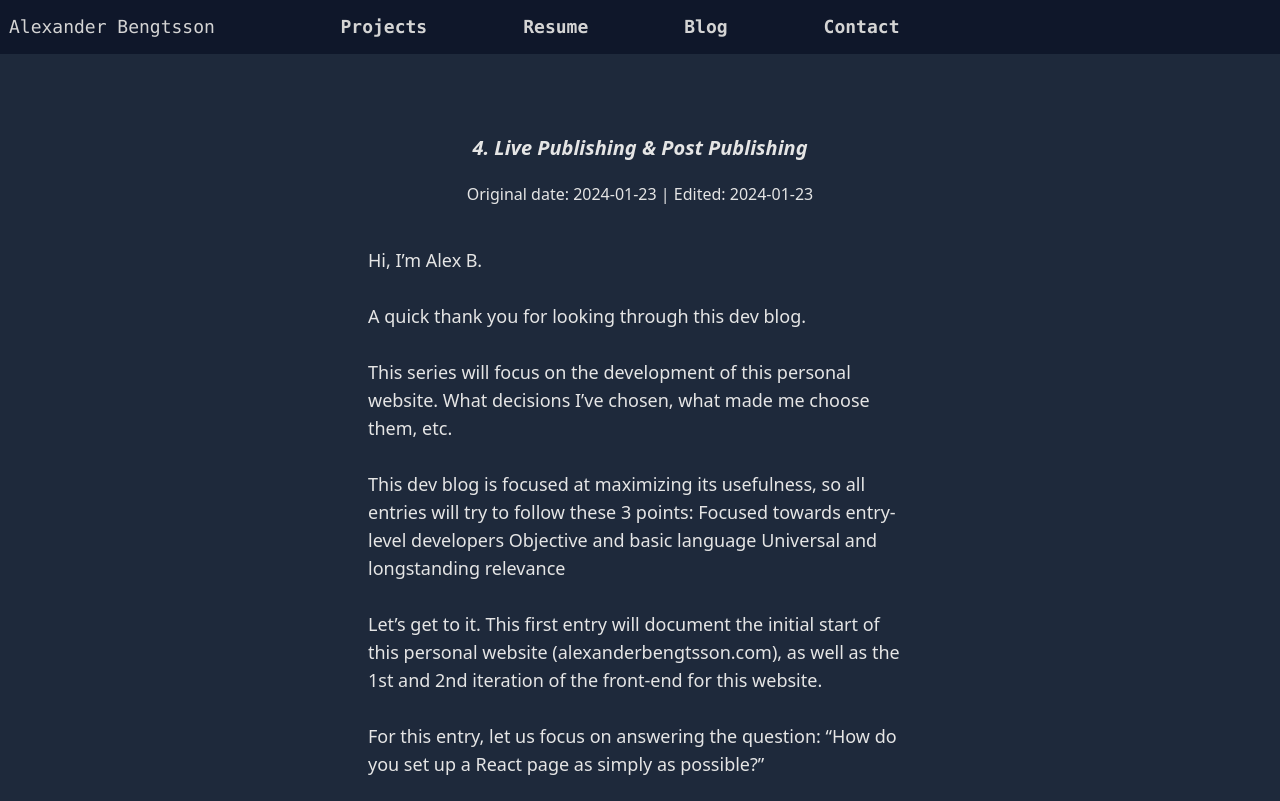
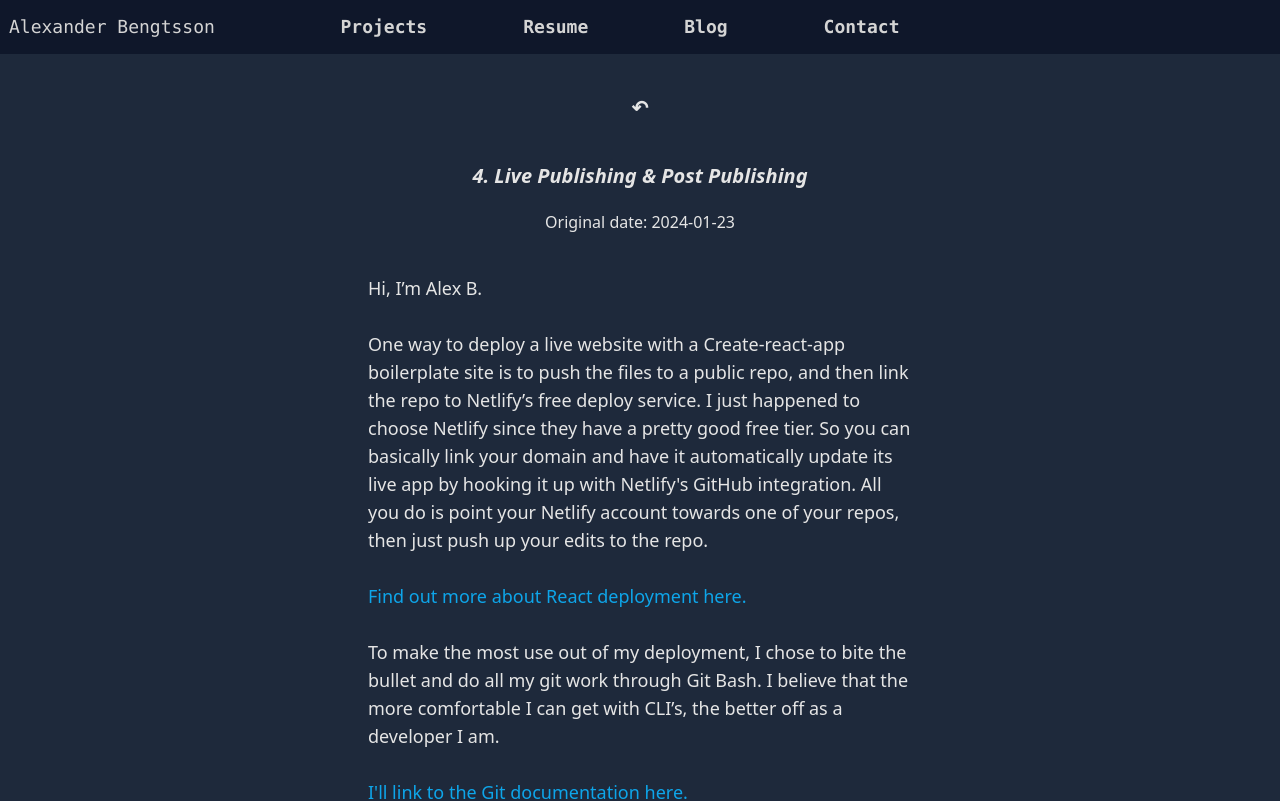
Before and after one commit to Panabana/panabana-portfolio-2024, a React (Create React App) app: page /Series1Post4 in a window 1280 px wide. Shown: the top 801 px of the page. Built offline with nearby package versions, Linux system fonts and the light colour scheme.

Commit message:
Series 1 Entry Post 4

```diff
--- a/src/pages/series/Series1.js
+++ b/src/pages/series/Series1.js
@@ -10,7 +10,12 @@ export default function Blog() {
                     Blog Series 1
                 </h2>
                 <div className="text-center">
-                    <h3 className="p-6 font-medium text-base sm:text-2xl mt-[15%]">
+                    <h3 className="mb-6 font-bold text-base sm:text-2xl mt-[10%]">
+                        <Link
+                            to="/Blog"
+                            className="hover:text-white">←
+                        </Link>
+                        <br /><br />
                         Series 1 - The Personal Portfolio
                     </h3>
                     <div className="p-2">
--- a/src/pages/series/series1/Series1Post2.js
+++ b/src/pages/series/series1/Series1Post2.js
@@ -1,3 +1,4 @@
+import { Link } from "react-router-dom";
 import React from "react";
 import Footer from "../../Footer";
 
@@ -7,6 +8,12 @@ export default function Series1Post2() {
             <div className="flex-grow text-neutral-200 bg-slate-800 py-8 sm:py-10">
                 <div id="projects" className="container mx-auto min-h-dvh justify-center body-font">
                     <div className="container px-5 mx-auto lg:px-40">
+                        <p className="text-center font-bold text-base sm:text-xl">
+                            <Link
+                                to="/Series1"
+                                className="hover:text-white">↶
+                            </Link>
+                        </p>
                         <h2 className="sm:text-xl text-lg text-center italic font-bold mt-5 p-5">
                             2. About Subdomains or Multiple Site Pages
                         </h2>
--- a/src/pages/series/series1/Series1Post3.js
+++ b/src/pages/series/series1/Series1Post3.js
@@ -1,3 +1,4 @@
+import { Link } from "react-router-dom";
 import React from "react";
 import Footer from "../../Footer";
 
@@ -7,6 +8,12 @@ export default function Series1Post3() {
             <div className="flex-grow text-neutral-200 bg-slate-800 py-8 sm:py-10">
                 <div id="projects" className="container mx-auto min-h-dvh justify-center body-font">
                     <div className="container px-5 mx-auto lg:px-40">
+                        <p className="text-center font-bold text-base sm:text-xl">
+                            <Link
+                                to="/Series1"
+                                className="hover:text-white">↶
+                            </Link>
+                        </p>
                         <h2 className="sm:text-xl text-lg text-center italic font-bold mt-5 p-5">
                             3. To Create a More Dynamic UI
                         </h2>
--- a/src/pages/series/series1/Series1Post4.js
+++ b/src/pages/series/series1/Series1Post4.js
@@ -1,3 +1,4 @@
+import { Link } from "react-router-dom";
 import React from "react";
 import Footer from "../../Footer";
 
@@ -7,85 +8,60 @@ export default function Series1Post4() {
             <div className="flex-grow text-neutral-200 bg-slate-800 py-8 sm:py-10">
                 <div id="projects" className="container mx-auto min-h-dvh justify-center body-font">
                     <div className="container px-5 mx-auto lg:px-40">
+                        <p className="text-center font-bold text-base sm:text-xl">
+                            <Link
+                                to="/Series1"
+                                className="hover:text-white">↶
+                            </Link>
+                        </p>
                         <h2 className="sm:text-xl text-lg text-center italic font-bold mt-5 p-5">
                             4. Live Publishing & Post Publishing
                         </h2>
                         <h3 className="sm:text-base text-xs text-center">
-                            Original date: 2024-01-23 | Edited: 2024-01-23
+                            Original date: 2024-01-23
                         </h3>
                         <p className="mx-auto text-base sm:text-lg text-left p-10 w-[99%] sm:w-[65%]">
                             Hi, I’m Alex B.
                             <br /><br />
-                            A quick thank you for looking through this dev blog.
+                            One way to deploy a live website with a Create-react-app boilerplate site is to push
+                            the files to a public repo, and then link the repo to Netlify’s free deploy service.
+                            I just happened to choose Netlify since they have a pretty good free tier.
+                            So you can basically link your domain and have it automatically update its live app
+                            by hooking it up with Netlify's GitHub integration. All you do is point your Netlify account
+                            towards one of your repos, then just push up your edits to the repo.
                             <br /><br />
-                            This series will focus on the development of this
-                            personal website. What decisions I’ve chosen, what made me choose them, etc.
-                            <br /><br />
-                            This dev blog is focused at maximizing its usefulness, so all entries will try to follow these 3 points:
-                            Focused towards entry-level developers
-                            Objective and basic language
-                            Universal and longstanding relevance
-                            <br /><br />
-                            Let’s get to it. This first entry will document the initial start of this personal website (alexanderbengtsson.com),
-                            as well as the 1st and 2nd iteration of the front-end for this website.
-                            <br /><br />
-                            For this entry, let us focus on answering the question: “How do you set up a React page as simply as possible?”
-                            <br /><br />
-                            For those who do not know, the answer is easy:
-                            <br />
                             <a
-                                href="https://react.dev/learn/start-a-new-react-project"
+                                href="https://create-react-app.dev/docs/deployment/"
                                 target="_blank"
                                 rel="noopener noreferrer"
                                 className="text-sky-500 hover:underline">
-                                create-react-app
+                                Find out more about React deployment here.
                             </a>
                             <br /><br />
-                            My website domain was bought, 26th of April 2023, for the purpose of hosting my personal showcase website.
-                            Unfortunately, it was purchased through Google Domains, which was sold to Squarespace about 7 weeks later.
-                            Squarespace would officially announce this on the 15th of June 2023.
+                            To make the most use out of my deployment, I chose to bite the bullet and do all my
+                            git work through Git Bash. I believe that the more comfortable I can get with CLI’s,
+                            the better off as a developer I am.
                             <br /><br />
-                            Squarespace Enters Definitive Agreement to Acquire Google Domains Assets — The Official Squarespace Newsroom
+                            <a
+                                href="https://git-scm.com/doc"
+                                target="_blank"
+                                rel="noopener noreferrer"
+                                className="text-sky-500 hover:underline">
+                                I'll link to the Git documentation here.
+                            </a>
+
                             <br /><br />
-                            Reed Barger has a quick and easy React guide on freeCodeCamp.org, which was initially used to just help me get
-                            a website out.
-                            <br />
-                            How to Build a Portfolio Website with React
+                            One thought with Git was that it was initially hard to learn, but once you got
+                            the hang of it, it's pretty intuitive. After many
+                            tries I got the website deployed. So now I am mostly struggling with the mobile
+                            version and other small front-end faults that I keep discovering to this day.
                             <br /><br />
-                            This was my first experience with React. I put out the site over the week after buying the domain, and then called it a day.
-                            Here’s a screenshot of the first iteration of the website.
-                            <br />
-                            <div className="container mx-auto w-[90%] p-8">
-                                <img
-                                    src="./screenshots/firstIterationOfPersonalSite.png"
-                                    alt="Screenshot of the first UI of this website, a one-pager" />
-                            </div>
-                            <br />
-                            My photo has been removed to maintain objectivity of this website (doesn’t really matter,
-                            it’s easy to find an actual picture of me since I link to my LinkedIn in the footer).
+                            After having set up the basic foundation of my website, I did a loop around and tried
+                            to “upgrade” and clean up the layout of all the four main pages.
                             <br /><br />
-                            This screenshot shows that the first iteration was a boring page, which mainly consisted of bullet points of my skills,
-                            taken straight from my resume.
-                            <br /><br />
-                            Of course, the original idea was to showcase my job capabilities to the public - at the time of writing, that is
-                            still the website’s main purpose. But the 1st version was so haphazard that it would fail at impressing anyone really,
-                            to put it crassly. I didn’t even bother putting up any projects (because I didn’t have any at the time,
-                            outside of school projects).
-                            <br /><br />
-                            I returned to this website towards the final weeks of December 2023, to try and carve out the appropriate amount of time to build a 2nd iteration. It is now January 2024.
-                            <br /><br />
-                            So I initially chose React because it’s the most popular frontend framework [link/source?]
-                            <br /><br />
-                            No large reason to change from React. It is popular for many entry-level jobs, so might be valuable to learn how to use more in depth.
-                            <br /><br />
-                            There are two goals for this 2nd iteration:
-                            <br />
-                            1. Break up the web site into multiple logical parts
-                            <br />
-                            2. Create a more dynamic UI
-                            <br /><br />
-                            These two goals will each be discussed in the coming entries.
-
+                            All in all, I am very happy that I chose React and Tailwind to build my website with.
+                            They are very intuitive and easy tools. Next up, I have a spring internship where I
+                            will be in a project to automate an excel file and connect it to a database.
                         </p>
                     </div>
                 </div>
```
Also changed, not shown: src/pages/Blog.js (+4 -4 lines), src/pages/series/series1/Series1Post1.js (+9 -2 lines).
